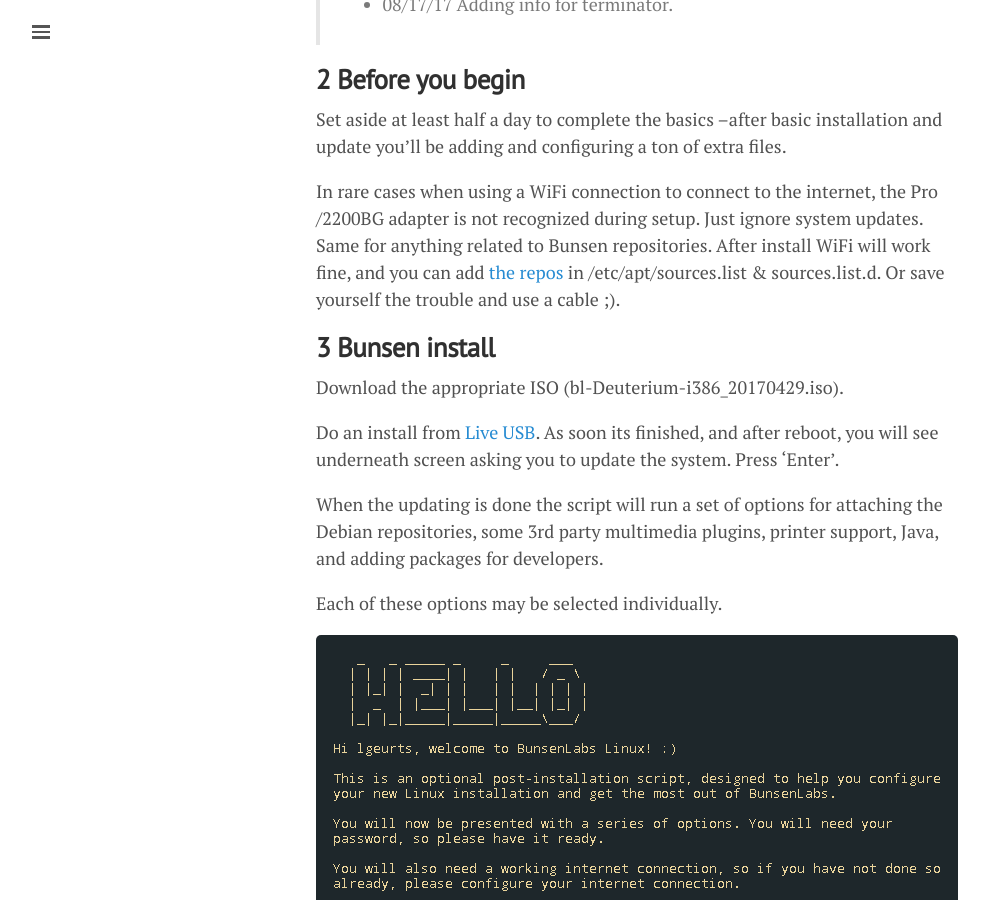
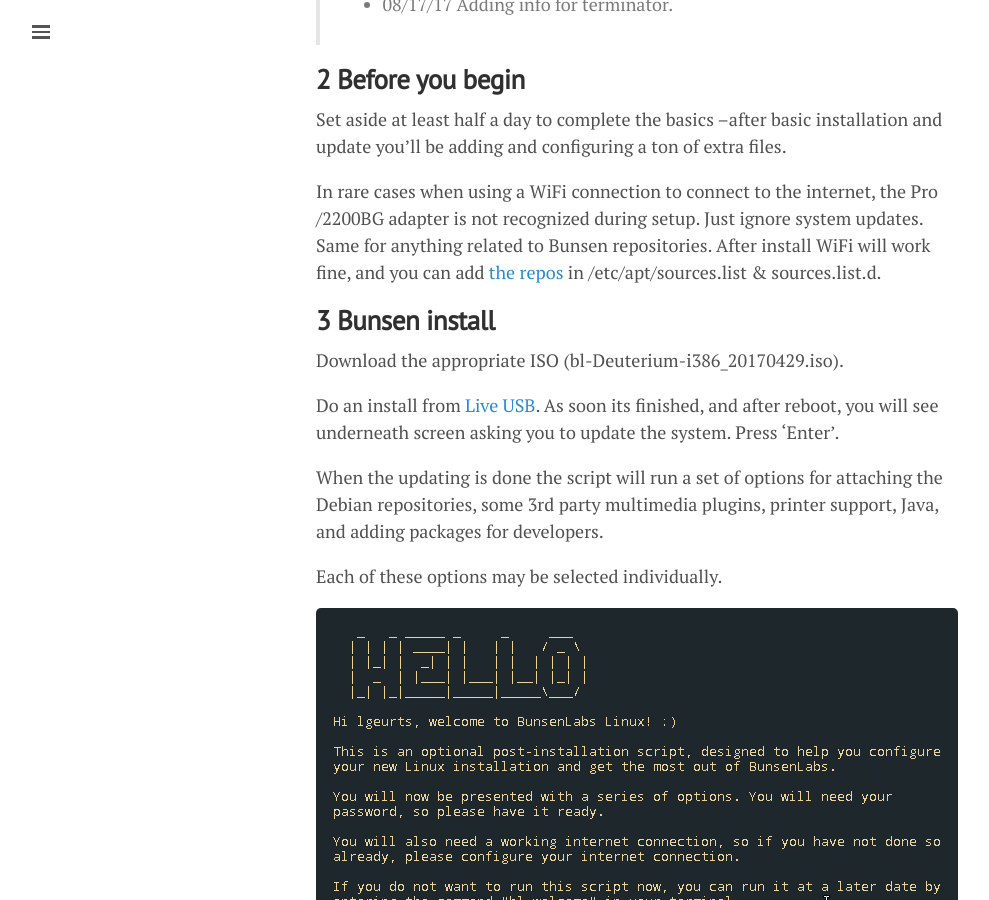
Before and after one commit to lgeurts/lgeurts.github.io, a Jekyll site: the page built from _posts/2017-07-11-bunsenlabs-linux-setup-notes-for dell-inspiron-6000.md, in a window 1280 px wide and 900 px high, scrolled down 1562 px. Shown: the whole window, without its empty margins (0-989 px from the left). Built offline with Jekyll 4.4.1, drawn with Linux system fonts in a browser that asks for light colours; nearby versions of some CDN libraries; comment, search, counter and statistics services are not loaded.

Commit message:
Update Bunsen install section #44

```diff
--- a/_posts/2017-07-11-bunsenlabs-linux-setup-notes-for dell-inspiron-6000.md
+++ b/_posts/2017-07-11-bunsenlabs-linux-setup-notes-for dell-inspiron-6000.md
@@ -41,7 +41,7 @@
 
 Set aside at least half a day to complete the basics –after basic installation and update you'll be adding and configuring a ton of extra files.
 
-In rare cases when using a WiFi connection to connect to the internet, the Pro /2200BG adapter is not recognized during setup. Just ignore system updates. Same for anything related to Bunsen repositories. After install WiFi will work fine, and you can add [the repos](https://forums.bunsenlabs.org/viewtopic.php?id=1526) in /etc/apt/sources.list & sources.list.d. Or save yourself the trouble and use a cable ;).
+In rare cases when using a WiFi connection to connect to the internet, the Pro /2200BG adapter is not recognized during setup. Just ignore system updates. Same for anything related to Bunsen repositories. After install WiFi will work fine, and you can add [the repos](https://forums.bunsenlabs.org/viewtopic.php?id=1526) in /etc/apt/sources.list & sources.list.d.
 
 **3 Bunsen install**
 ---------------------
```
